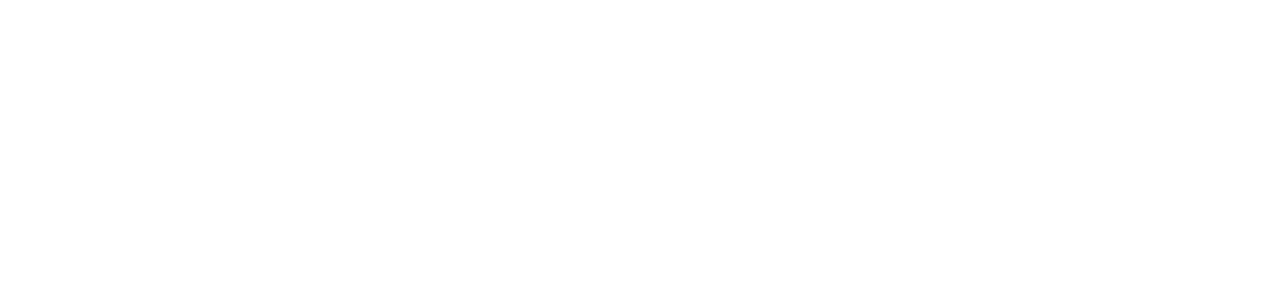
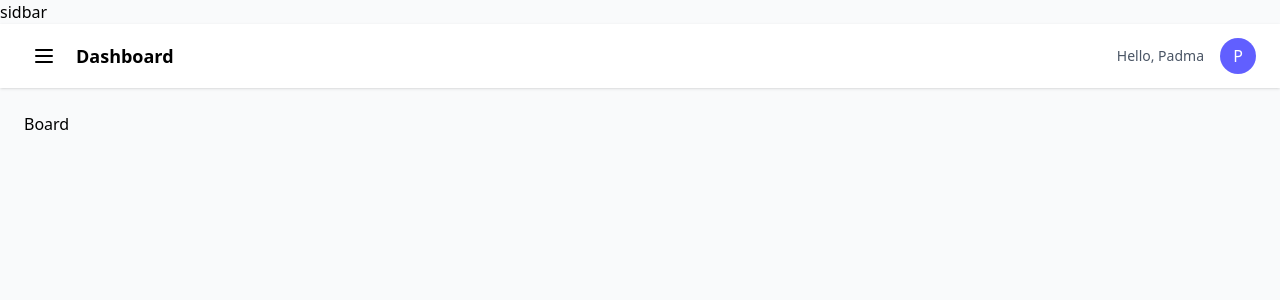
Before and after one commit to Bhanukiran889/task-manager, a React (Vite) app: page / in a window 1280 px wide. Shown: the top 300 px of the page. Built offline with nearby package versions, Linux system fonts and the light colour scheme.

Commit message:
import header and start implimenting app layout

```diff
--- a/src/App.jsx
+++ b/src/App.jsx
@@ -1,10 +1,21 @@
+import { useState } from "react";
+import Header from "./components/Header";
+import Sidebar from "./components/Sidebar";
+import Board from "./components/Board";
 import './App.css'
 
-function App() {
+export default function App() {
+  const [sidebarOpen, setSidebarOpen] = useState(true);
 
   return (
-    <></>
-  )
+    <div className="min-h-screen bg-gray-50 ">
+      <Sidebar open={sidebarOpen} toggle={() => setSidebarOpen(v => !v)} />
+      <div className="flex-1 flex flex-col">
+        <Header toggleSidebar={() => setSidebarOpen(v => !v)} />
+        <main className="p-6">
+          <Board />
+        </main>
+      </div>
+    </div>
+  );
 }
-
-export default App
--- a/src/main.jsx
+++ b/src/main.jsx
@@ -1,9 +1,13 @@
 import { StrictMode } from 'react'
 import { createRoot } from 'react-dom/client'
 import App from './App.jsx'
+import { Provider } from 'react-redux'
+import { store } from './store/index.js'
 
 createRoot(document.getElementById('root')).render(
   <StrictMode>
+    <Provider store={store}>
     <App />
+    </Provider>
   </StrictMode>,
 )
```
